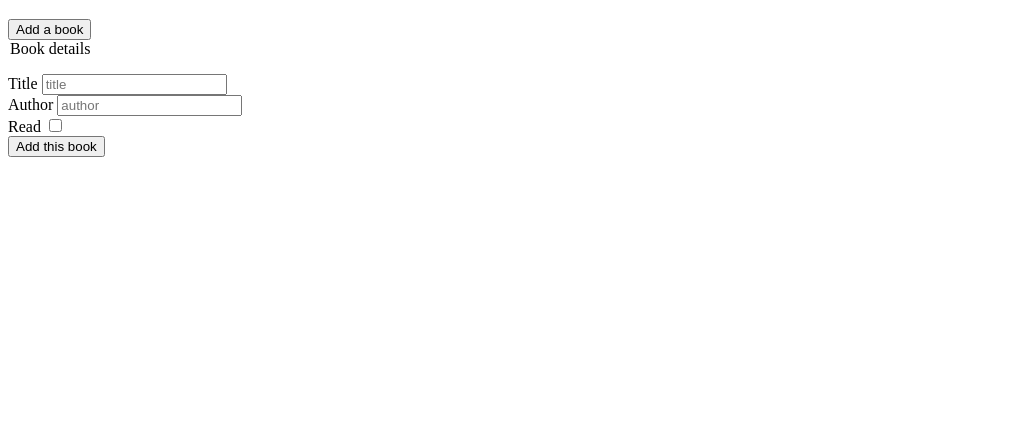
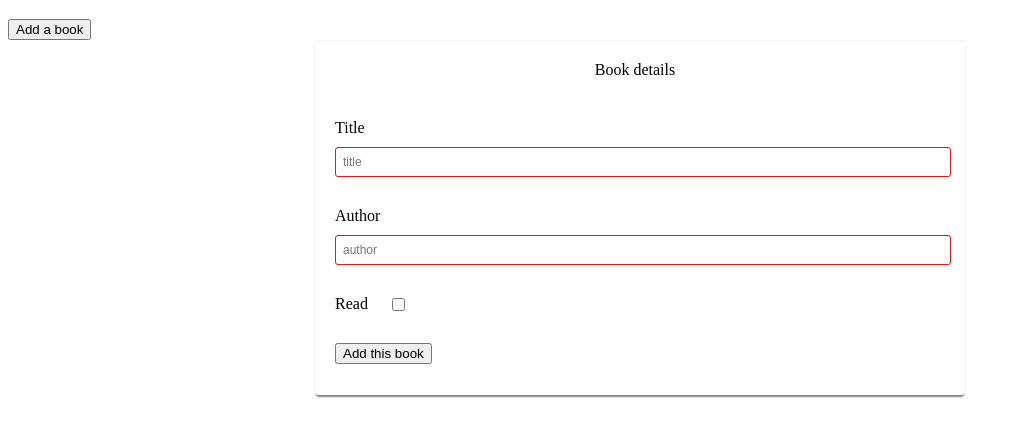
Before and after one commit to asiill/library-app, a plain HTML site: page index.html in a window 1280 px wide. Shown: the part 61-498 px from the top of the page, without its empty margins (0-1020 px from the left). Drawn offline with Linux system fonts and the light colour scheme.

Commit message:
Add styles

```diff
--- a/style.css
+++ b/style.css
@@ -19,39 +19,63 @@ body {
 }
 
 #book-form {
-
+    width: 600px;
+    margin: auto auto 50px auto;
+    padding: 20px 30px 20px 20px;
+    border: 1px solid #f5f5f5;
+    border-radius: 5px;
+    box-shadow: 0 4px 2px -2px #808080;
 }
 
 legend {
-
+    text-align: center;
+    margin-bottom: 40px;
 }
 
 .text-input {
+    margin-bottom: 30px;
 
+    display: flex;
+    flex-direction: column;
 }
 
 .boolean-input {
+    margin-bottom: 20px;
 
+    display: flex;
+    align-items: start;
+    gap: 20px;
 }
 
 label {
-
+    margin-bottom: 10px;
 }
 
 input[type="text"] {
-
+    background-color: #FFFFFF;
+    border: 1px solid #E5E7EB;
+    border-radius: 3px;
+    width: 100%;
+    padding: 7px;
+    font-size: 12px;
 }
 
 input:focus {
-
+    border: 1px solid #2e2ea1;
 }
 
 input:invalid {
+    border: 1px solid #db1919;
+    color: #db1919;
+}
 
+#error-message {
+    color: #db1919;
 }
 
 #add-book-btn {
-
+    text-align: center;
+    margin-bottom: 10px;
 }
 
 #library-container {
```
